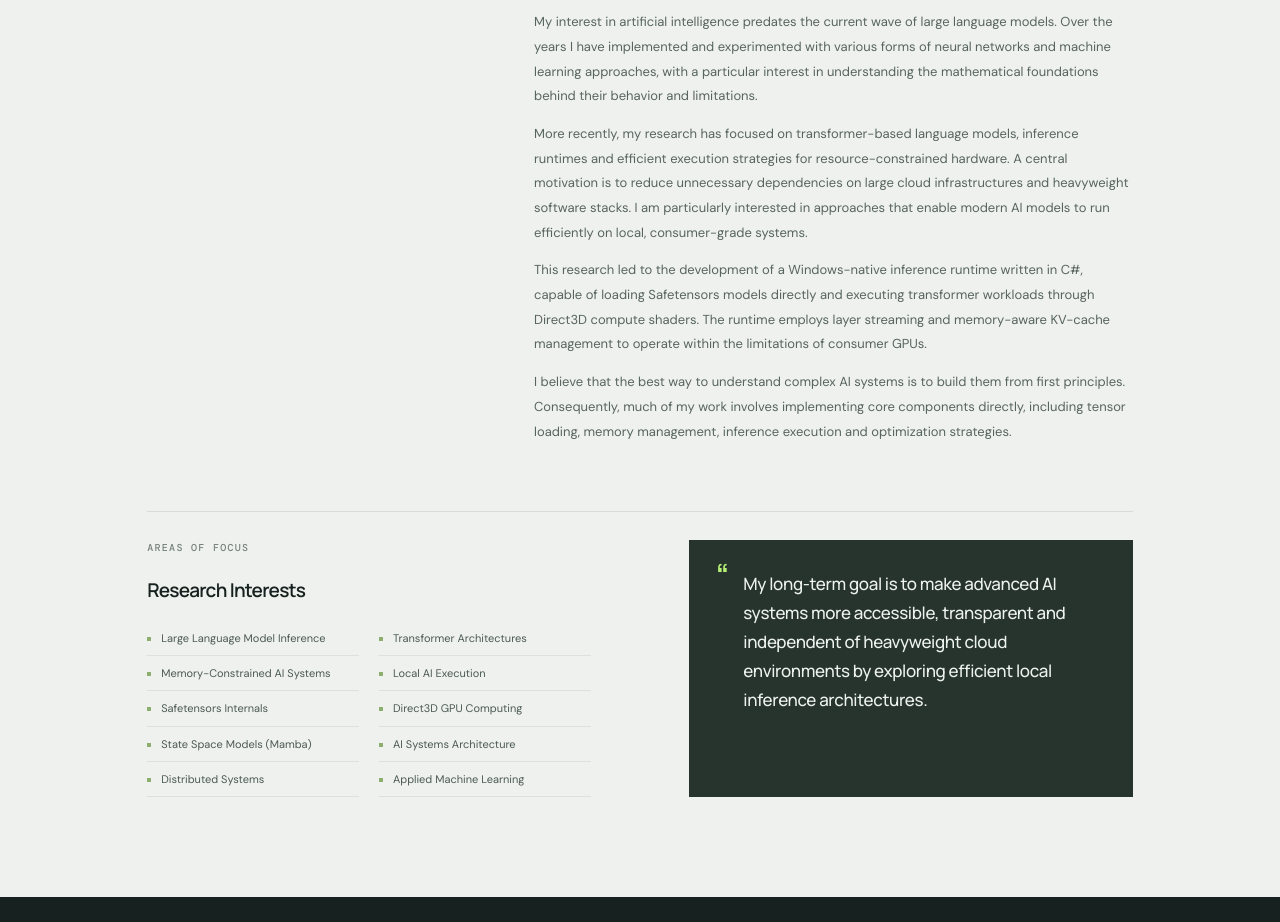
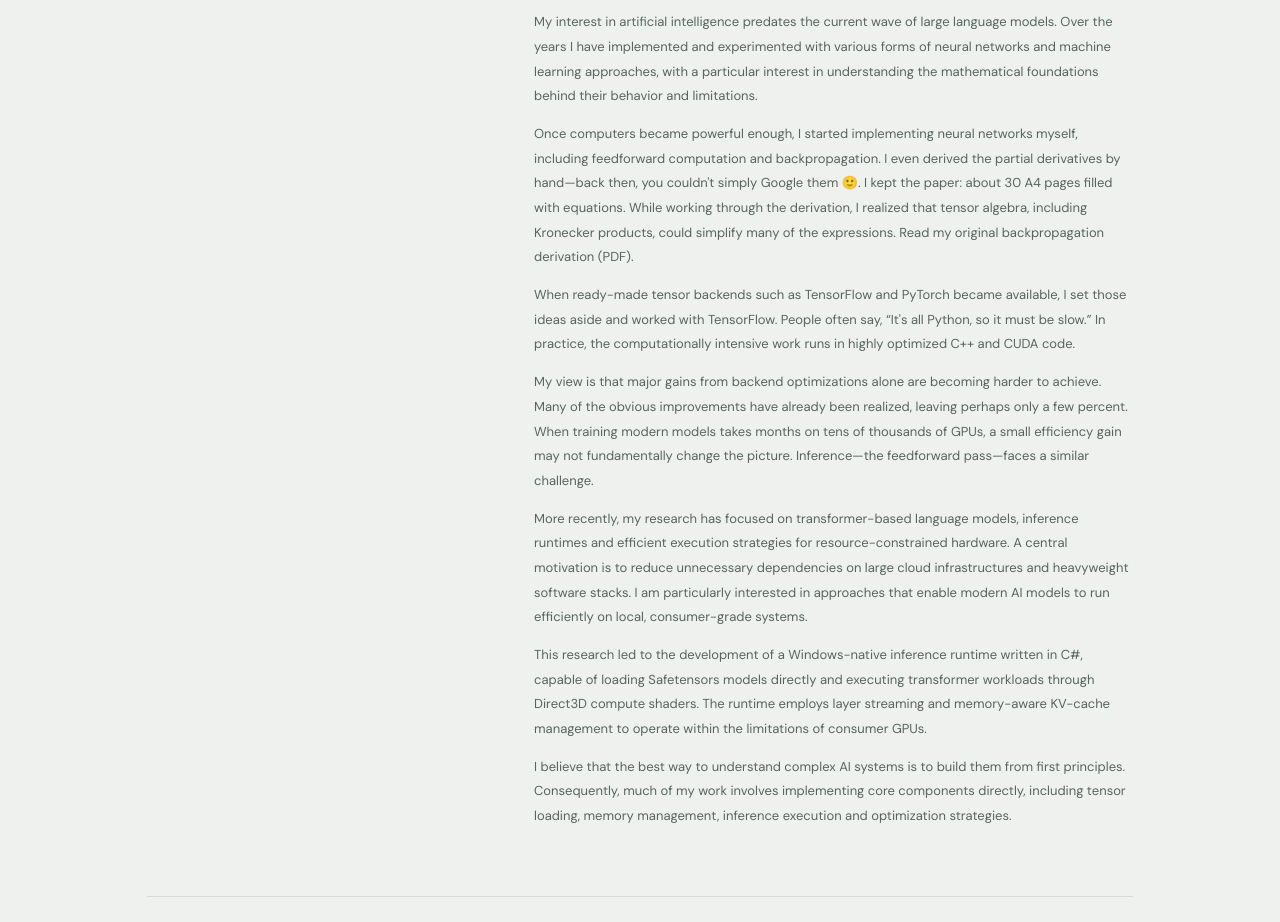
Before and after one commit to raorob/robresearch-app, an Astro site: page / in a window 1280 px wide. Shown: the part 5869-6791 px from the top of the page. Built offline with nearby package versions, Linux system fonts and the light colour scheme; Astro itself is replaced by a stand-in of ours; some packages are replaced by stand-ins of ours.

Commit message:
Add neural network derivation and PDF
Document handwritten feedforward and backpropagation work, tensor algebra observations, backend experience, and inference optimization perspective. Publish the original derivation PDF.

Co-authored-by: Copilot <223556219+Copilot@users.noreply.github.com>

```diff
--- a/src/pages/index.astro
+++ b/src/pages/index.astro
@@ -268,6 +268,9 @@ const posts = (await getCollection("posts")).sort((a, b) => a.data.order - b.dat
 					<p>My interest in neural networks goes back to the late 1980s, when I attended a lecture series on them in the physics department. Computing power was far more limited than it is today, so my exam for the course focused on implementing neural networks on VLSI chips—including learning directly on the chip.</p>
 					<p>Neural networks are surprisingly physical 🙂 Although inspired by biological neurons, the theoretical understanding of many neural networks owes a great deal to statistical physics and spin-glass theory.</p>
 					<p>My interest in artificial intelligence predates the current wave of large language models. Over the years I have implemented and experimented with various forms of neural networks and machine learning approaches, with a particular interest in understanding the mathematical foundations behind their behavior and limitations.</p>
+					<p>Once computers became powerful enough, I started implementing neural networks myself, including feedforward computation and backpropagation. I even derived the partial derivatives by hand—back then, you couldn't simply Google them 🙂. I kept the paper: about 30 A4 pages filled with equations. While working through the derivation, I realized that tensor algebra, including Kronecker products, could simplify many of the expressions. <a href="/papers/backpropagation-derivation.pdf">Read my original backpropagation derivation (PDF).</a></p>
+					<p>When ready-made tensor backends such as TensorFlow and PyTorch became available, I set those ideas aside and worked with TensorFlow. People often say, “It's all Python, so it must be slow.” In practice, the computationally intensive work runs in highly optimized C++ and CUDA code.</p>
+					<p>My view is that major gains from backend optimizations alone are becoming harder to achieve. Many of the obvious improvements have already been realized, leaving perhaps only a few percent. When training modern models takes months on tens of thousands of GPUs, a small efficiency gain may not fundamentally change the picture. Inference—the feedforward pass—faces a similar challenge.</p>
 					<p>More recently, my research has focused on transformer-based language models, inference runtimes and efficient execution strategies for resource-constrained hardware. A central motivation is to reduce unnecessary dependencies on large cloud infrastructures and heavyweight software stacks. I am particularly interested in approaches that enable modern AI models to run efficiently on local, consumer-grade systems.</p>
 					<p>This research led to the development of a Windows-native inference runtime written in C#, capable of loading Safetensors models directly and executing transformer workloads through Direct3D compute shaders. The runtime employs layer streaming and memory-aware KV-cache management to operate within the limitations of consumer GPUs.</p>
 					<p>I believe that the best way to understand complex AI systems is to build them from first principles. Consequently, much of my work involves implementing core components directly, including tensor loading, memory management, inference execution and optimization strategies.</p>
```
Also changed, not shown: 1 other file.
